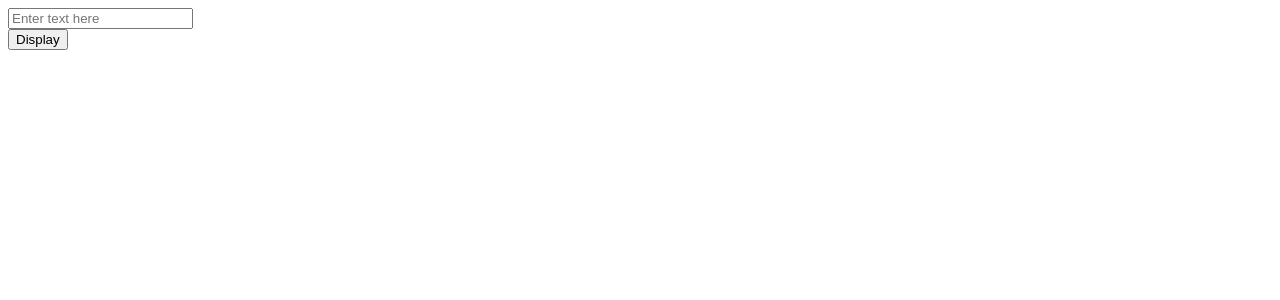
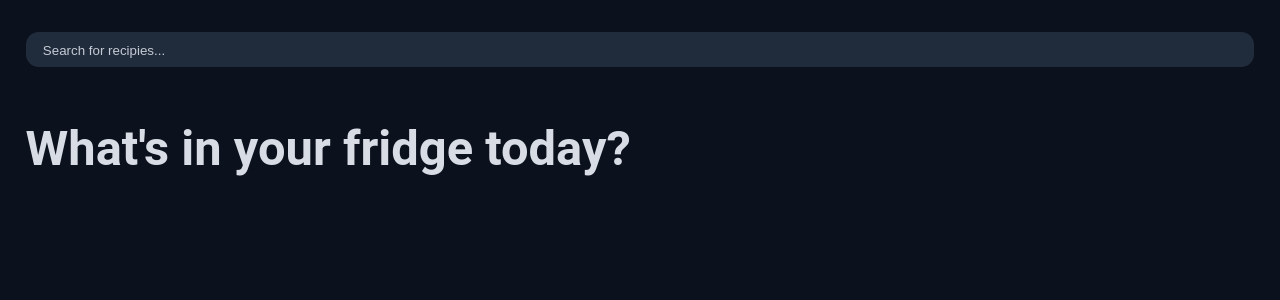
Before and after one commit to lekcik/myCook, a React (Vite) app in the folder myCook/: page / in a window 1280 px wide. Shown: the top 300 px of the page. Built offline with nearby package versions, Linux system fonts and the light colour scheme.

Commit message:
color pallet added (to change)

```diff
--- a/myCook/src/App.jsx
+++ b/myCook/src/App.jsx
@@ -1,14 +1,15 @@
-import Input from './Input.jsx';
-import Button from './Button.jsx';
-import { useState } from 'react';
+import Input from './components/input components/Input';
+import Header from './components/header components/Header';
+import './root.css';
+import './general.css';
 
 function App() {
-  const [inputValue, setInputValue] = useState('');
+
 
   return (
     <>
-      <Input inputValue={inputValue} setInputValue={setInputValue} />
-      <Button inputValue={inputValue} />
+      <Header />
+      <Input />
     </>
   );
 }
--- a/myCook/src/Button.jsx
+++ /dev/null
@@ -1,12 +0,0 @@
-function Button({ inputValue }) {
-    return (
-      <section className="button">
-        <button>Display</button>
-        <div className="displayCont">
-          {inputValue}
-        </div>
-      </section>
-    );
-  }
-
-  export default Button;
--- a/myCook/src/Input.jsx
+++ /dev/null
@@ -1,17 +0,0 @@
-function Input({ inputValue, setInputValue }) {
-    function inputChangeHandler(event) {
-      setInputValue(event.target.value);
-    }
-
-    return (
-      <section className="input">
-        <input
-          value={inputValue}
-          onChange={inputChangeHandler}
-          placeholder="Enter text here"
-        />
-      </section>
-    );
-  }
-
-  export default Input;
--- /dev/null
+++ b/myCook/src/components/header components/Header.jsx
@@ -0,0 +1,18 @@
+import { useState } from "react";
+import './header.css';
+
+function Header() {
+    let [inputValue, setInput] = useState('');
+
+    function inputChangeHandler(event) {
+        setInput(event.target.value);
+    }
+
+    return(
+        <form className="searchBar" aria-label="Search recipies">
+            <input onChange={(e) => {inputChangeHandler(e)}} placeholder="Search for recipies..." />
+        </form>
+    );
+}
+
+export default Header;
--- /dev/null
+++ b/myCook/src/components/header components/header.css
@@ -0,0 +1,30 @@
+form.searchBar {
+    background-color: var(--сlr-secondary);
+    padding: var(--padding-index-medium);
+    border-radius: var(--border-radius-index);
+    transition: all var(--transition-medium);
+}
+
+form input {
+    background-color: transparent;
+    border: none;
+    color: var(--clr-text-primary);
+    min-width: 100%;
+    box-sizing: border-box;
+    padding-left: calc(0.5rem + 0.1vw);
+}
+
+form input::placeholder {
+    color: var(--clr-text-primary);
+    opacity: 0.9;
+}
+
+form input:focus {
+    border: none;
+    outline: none;
+}
+
+form:has(input:focus) {
+    box-shadow: 0 0.2rem 0.5rem var(--сlr-secondary);
+    transform: translateY(-0.2rem);
+}
--- /dev/null
+++ b/myCook/src/components/input components/Input.jsx
@@ -0,0 +1,10 @@
+
+function Input() {
+    return(
+        <section className="input" aria-label="Details about your producst">
+            <h2>What's in your fridge today?</h2>
+        </section>
+    );
+}
+
+export default Input;
--- /dev/null
+++ b/myCook/src/general.css
@@ -0,0 +1,42 @@
+html {
+    background-color: var(--clr-primary);
+    font-family: "Roboto", sans-serif;
+    color: var(--clr-text-primary);
+    font-size: var(--text-index);
+}
+
+#root {
+    display: flex;
+    flex-direction: column;
+    gap: var(--gap-index);
+
+    padding: calc(0.5rem + 2vh) calc(0.3rem + 1vw);
+}
+
+p {
+    color: var(--clr-text-secondary);
+}
+
+h6 {
+    font-size: 1.25rem;
+}
+
+h5 {
+    font-size: 1.563rem;
+}
+
+h4 {
+    font-size: 1.953rem;
+}
+
+h3 {
+    font-size: 2.441rem;
+}
+
+h2 {
+    font-size: 3.052rem;
+}
+
+h1 {
+    font-size: 3.815rem;
+}
--- /dev/null
+++ b/myCook/src/root.css
@@ -0,0 +1,19 @@
+:root {
+    --clr-primary: rgb(11, 17, 29);
+    --сlr-secondary: rgb(32, 44, 60);
+
+    --clr-text-primary: rgb(216, 220, 229);
+    --clr-text-secondary: rgb(146, 156, 174);
+
+    --padding-index-medium: 0.5rem;
+    --margin-index-small: 0.5rem;
+    --margin-index-medium: 1rem;
+    --gap-index: calc(0.3rem + 1vh);
+
+    --border-radius-index: 0.8rem;
+
+    --text-index: 1rem;
+
+    --transition-fast: 0.15s;
+    --transition-medium: 0.3s;
+}
```
